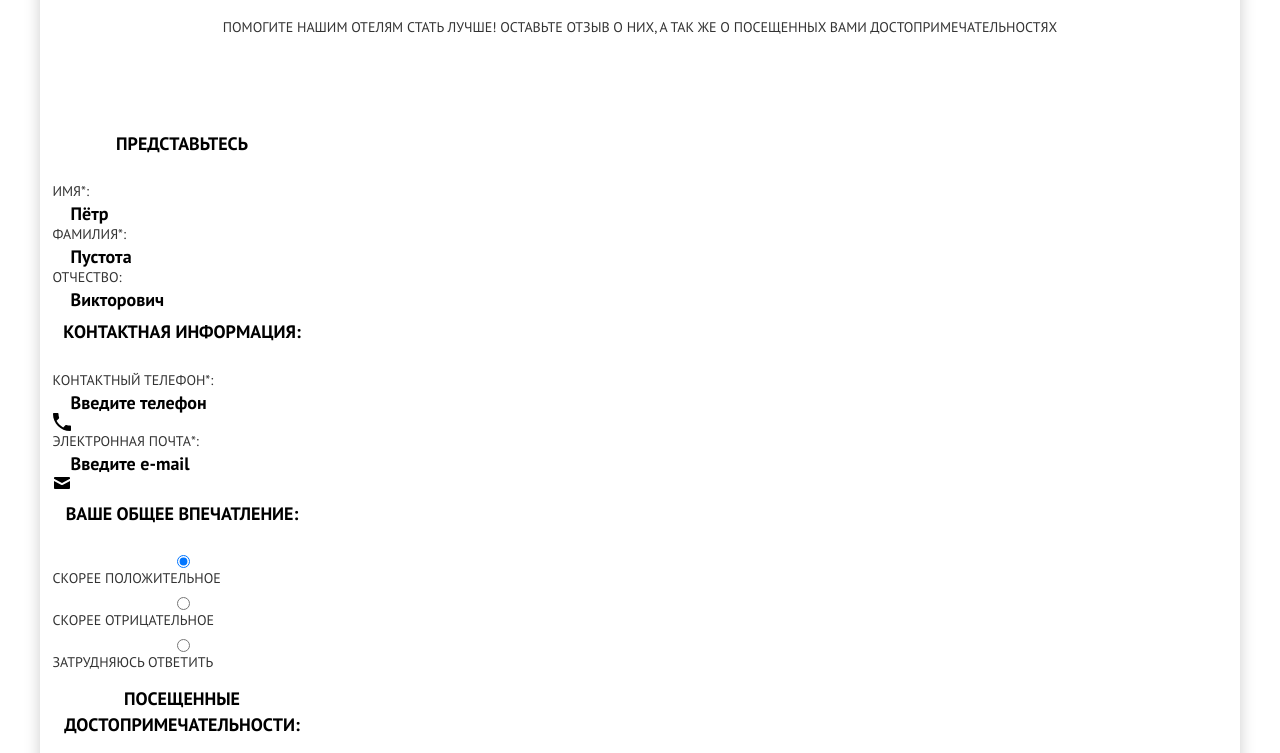
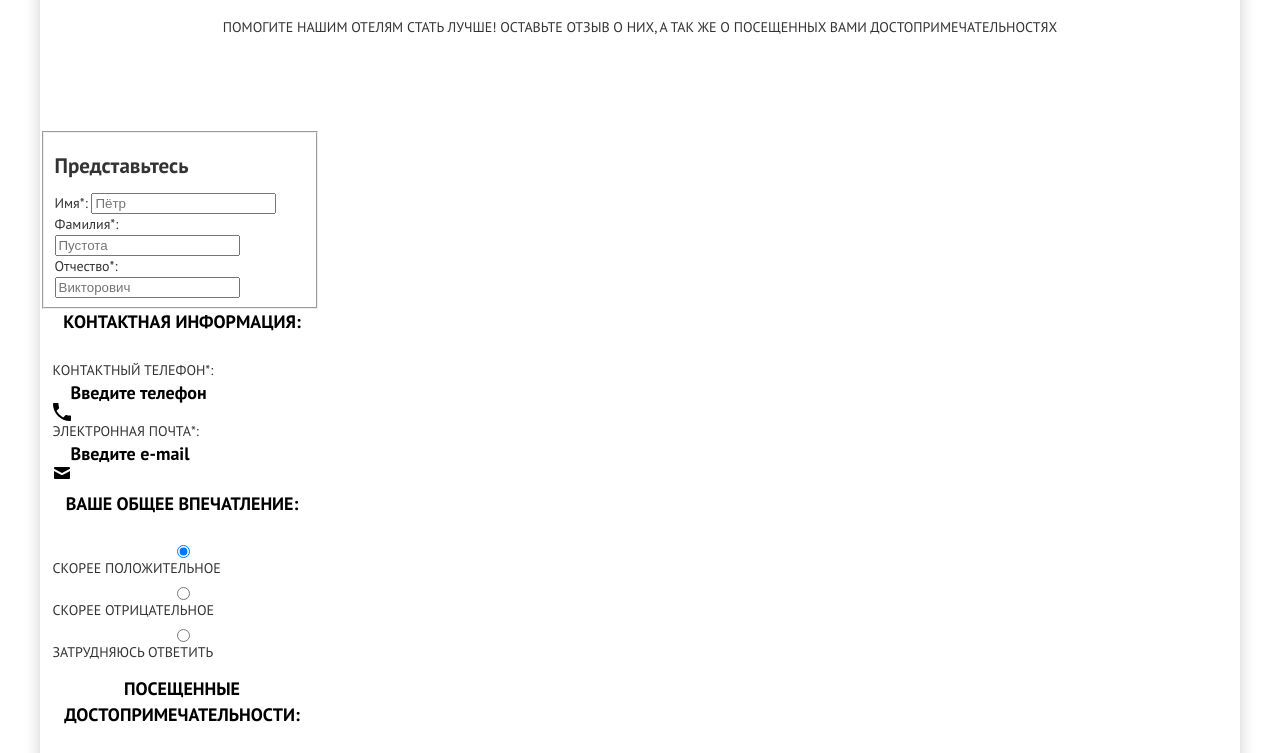
Before and after one commit to htmlacademy-adaptive/237031-sedona-26, a website: page source/form.html in a window 1280 px wide. Shown: the part 648-1401 px from the top of the page. Drawn offline with nearby package versions, Linux system fonts and the light colour scheme; files that its build step writes are made by us from their sources.

Commit message:
правки

```diff
--- a/source/form.html
+++ b/source/form.html
@@ -35,6 +35,7 @@
         </ul>
       </nav>
     </header>
+
     <main class="page__main">
       <div class="intro intro--secondary">
         <img class="intro__wellcome-image" src="img/intro/sedona.svg" width="229" height="39" alt="Sedona.">
@@ -46,17 +47,29 @@
           посещенных вами достопримечательностях
           </p>
         </div>
+
         <form class="feedback__form feedback-form" action="https://echo.htmlacademy.ru" method="post">
-          <fieldset class="feedback-form__container">
-            <legend class="feedback-form__title">Представьтесь</legend>
-            <label class="feedback-form__label" for="name">Имя*:</label>
-            <input class="feedback-form__input" type="text" name="name" id="name" placeholder="Пётр" required>
-            <label class="feedback-form__label" for="surname">Фамилия*:</label>
-            <input class="feedback-form__input" type="text" name="surname" id="surname" placeholder="Пустота" required>
-            <label class="feedback-form__label" for="patronymic">Отчество:</label>
-            <input class="feedback-form__input" type="text" name="patronymic" id="patronymic" placeholder="Викторович"
-              required>
+          <div class="feedback-form__container">
+            <fieldset class="feedback-form__group form-group">
+              <h2 class="form-group__title">Представьтесь</h2>
+              <div class="form-group__label-wrapper">
+                <label class="form-group__field text-field">
+                  <span class="text-field__label">Имя*:</span>
+                  <input class="text-field__input" type="text" name="name" placeholder="Пётр" required>
+                </label>
+
+                <label class="form-group__field text-field">
+                  <span class="text-field__label">Фамилия*:</span>
+                  <input class="text-field__input" type="text" name="surname" placeholder="Пустота" required>
+                </label>
+
+                <label class="form-group__field text-field">
+                  <span class="text-field__label">Отчество*:</span>
+                  <input class="text-field__input" type="text" name="midname" placeholder="Викторович" required>
+                </label>
+              </div>
           </fieldset>
+
           <fieldset class="feedback-form__container">
             <legend class="feedback-form__title">Контактная информация:</legend>
             <label class="feedback-form__label" for="phone">Контактный телефон*:</label>
--- a/source/sass/blocks/feedback-form.scss
+++ b/source/sass/blocks/feedback-form.scss
@@ -1,3 +1,7 @@
+.feedback-form {
+  display: flex;
+}
+
 .feedback-form__input {
   border: none;
 
```
